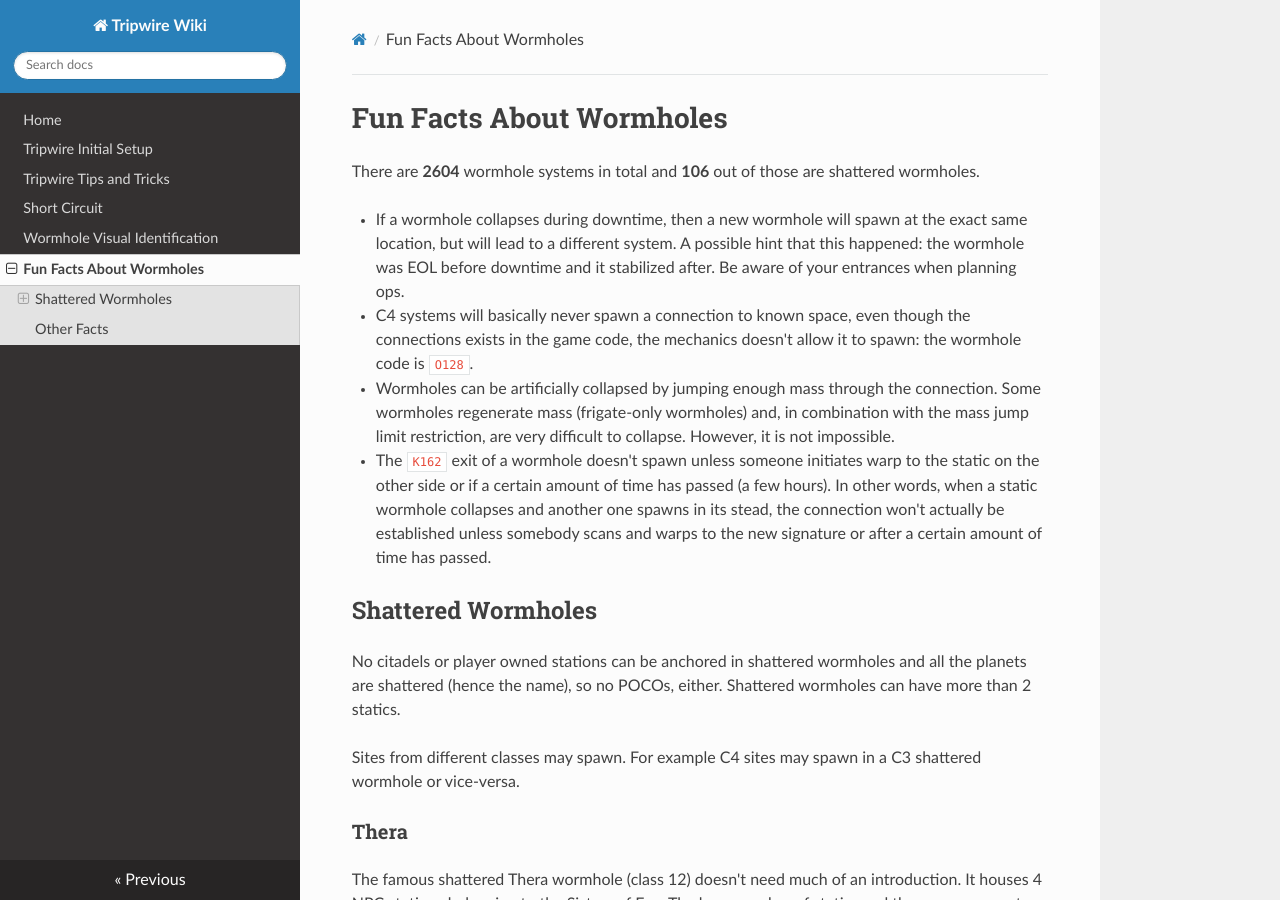
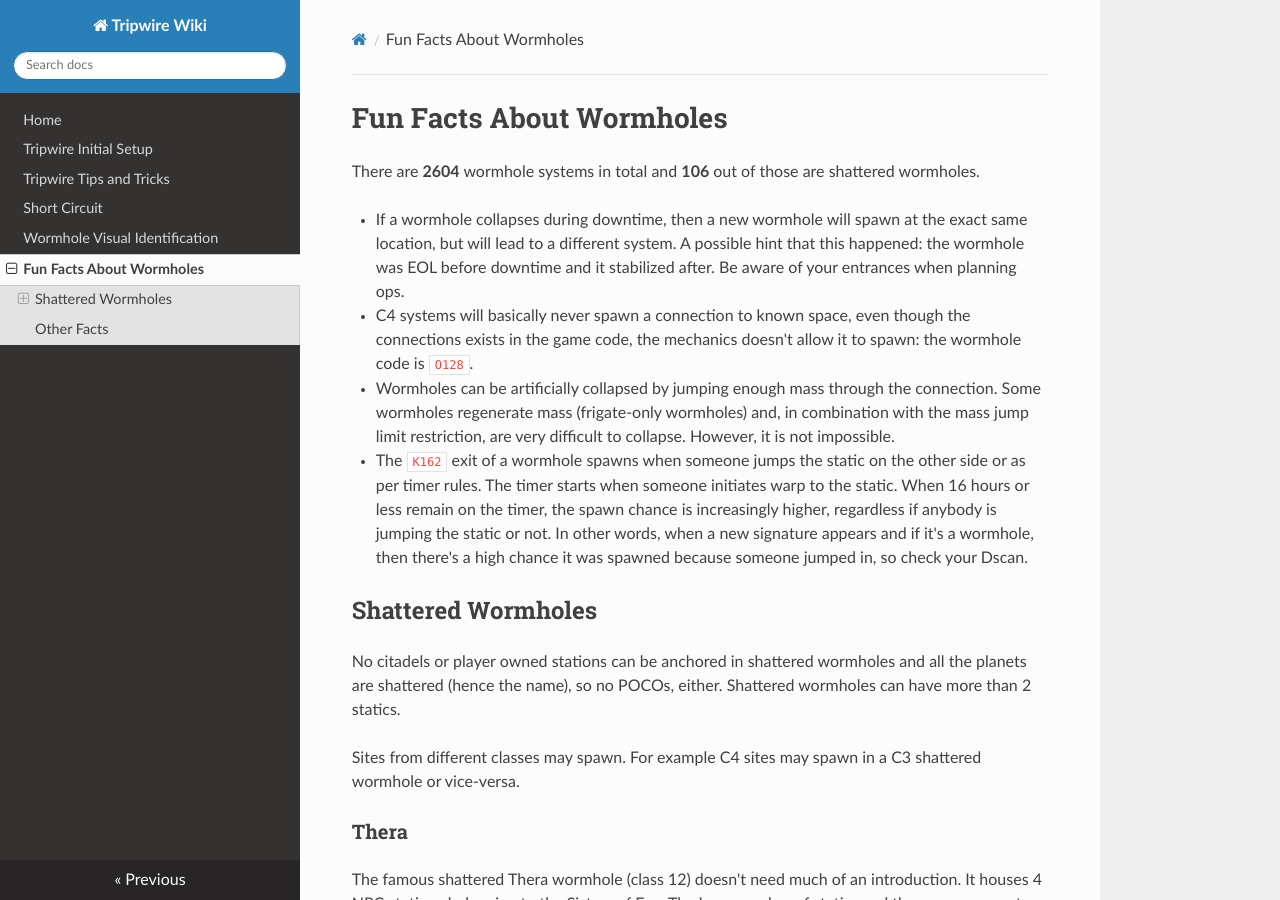
Before and after one commit to maurerit/tripwire-docs, an MkDocs documentation site: the page built from docs/funfacts.md, in a window 1280 px wide and 900 px high. Built offline with MkDocs 1.6.1, drawn with Linux system fonts in a browser that asks for light colours; nearby versions of some CDN libraries; old or Windows-style settings are respelled for this version of MkDocs.

Commit message:
K162 timer rule

```diff
--- a/docs/funfacts.md
+++ b/docs/funfacts.md
@@ -5,7 +5,7 @@ There are **2604** wormhole systems in total and **106** out of those are shatte
 * If a wormhole collapses during downtime, then a new wormhole will spawn at the exact same location, but will lead to a different system. A possible hint that this happened: the wormhole was EOL before downtime and it stabilized after. Be aware of your entrances when planning ops.
 * C4 systems will basically never spawn a connection to known space, even though the connections exists in the game code, the mechanics doesn't allow it to spawn: the wormhole code is `O128`.
 * Wormholes can be artificially collapsed by jumping enough mass through the connection. Some wormholes regenerate mass (frigate-only wormholes) and, in combination with the mass jump limit restriction, are very difficult to collapse. However, it is not impossible.
-* The `K162` exit of a wormhole doesn't spawn unless someone initiates warp to the static on the other side or if a certain amount of time has passed (a few hours). In other words, when a static wormhole collapses and another one spawns in its stead, the connection won't actually be established unless somebody scans and warps to the new signature or after a certain amount of time has passed.
+* The `K162` exit of a wormhole spawns when someone jumps the static on the other side or as per timer rules. The timer starts when someone initiates warp to the static. When 16 hours or less remain on the timer, the spawn chance is increasingly higher, regardless if anybody is jumping the static or not. In other words, when a new signature appears and if it's a wormhole, then there's a high chance it was spawned because someone jumped in, so check your Dscan.
 
 ## Shattered Wormholes
 
```
